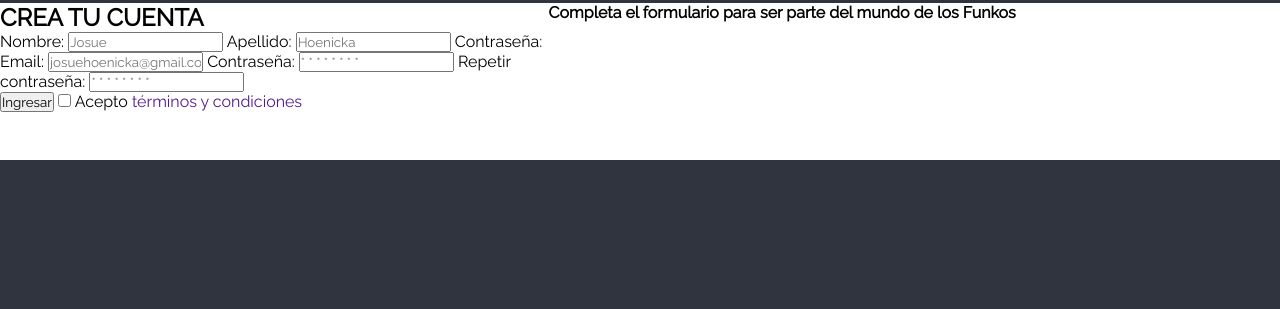
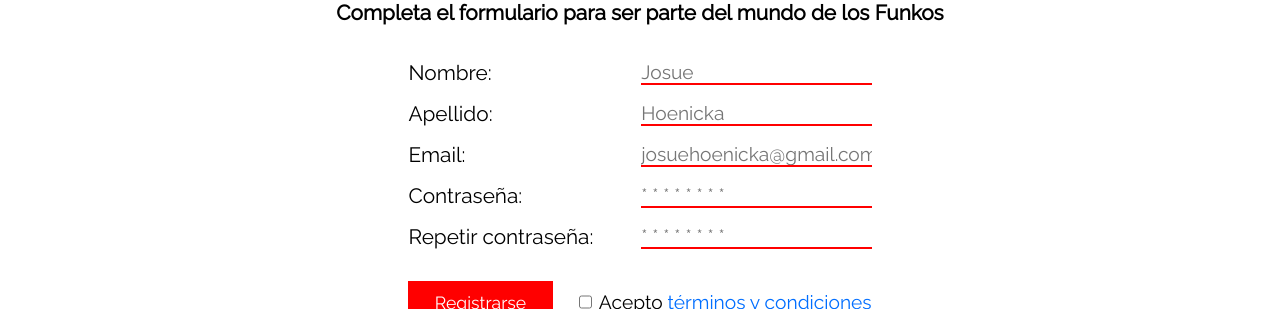
Before and after one commit to josuehoenicka/funkoshop, a plain HTML site: page src/admin/register.html in a window 1280 px wide. Shown: the part 167-476 px from the top of the page. Drawn offline with Linux system fonts and the light colour scheme.

Commit message:
update register styles / fix admin style code

```diff
--- a/src/admin/register.html
+++ b/src/admin/register.html
@@ -6,7 +6,7 @@
     <meta name="viewport" content="width=device-width, initial-scale=1.0">
     <link rel="icon" type="image/x-icon" href="charmander-1.webp">
     <link rel="stylesheet" href="../../styles/index.css">
-    <link rel="stylesheet" href="../../styles/shop.css">
+    <link rel="stylesheet" href="../../styles/admin.css">
     <title>Josue Hoenicka's FunkShop</title>
 </head>
 <body>
@@ -20,23 +20,33 @@
         </div>
     </nav>
     <main>
-        <h2>CREA TU CUENTA</h2>
-        <h4>Completa el formulario para ser parte del mundo de los Funkos</h4>
-        <form action="">
+        <h2 class="title-admin-template">CREA TU CUENTA</h2>
+        <h4 class="subtitle-admin-template">Completa el formulario para ser parte del mundo de los Funkos</h4>
+        <form action="" class="form-admin-template">
+            <div class="container-admin-template">
                 <label for="name_register">Nombre:</label>
                 <input type="text" placeholder="Josue" id="name_register">
+            </div>
+            <div class="container-admin-template">
                 <label for="lastname_register">Apellido:</label>
                 <input type="text" placeholder="Hoenicka" id="lastname_register">
-            <label for="password_register">Contraseña:</label>
+            </div>
+            <div class="container-admin-template">
                 <label for="email_register">Email:</label>
                 <input type="text" placeholder="josuehoenicka@gmail.com" id="email_register">
+            </div>
+            <div class="container-admin-template">
                 <label for="password_register">Contraseña:</label>
                 <input type="text" placeholder="* * * * * * * *" id="password_register">
+            </div>
+            <div class="container-admin-template">
                 <label for="repassword_register">Repetir contraseña:</label>
                 <input type="text" placeholder="* * * * * * * *" id="repassword_register">
-            <div>
-                <button>Ingresar</button>
-                <input type="checkbox"> Acepto <a href="">términos y condiciones</a>
+            </div>
+            <div class="secondary-container-admin-template">
+                <button class="btn-register">Registrarse</button>
+                <input type="checkbox" id="input-register">
+                <label for="input-register">Acepto <a href="" class="btn-conditions">términos y condiciones</a></label>
             </div>
         </form>
     </main>
--- a/styles/admin.css
+++ b/styles/admin.css
@@ -7,13 +7,10 @@ main {
     margin-top: 1.5em;
 }
 
+/* containers */
+
 .form-admin-template {
-    margin: .5em 0;
-}
-
-.title-admin-template {
-    font-size: 2em;
-    margin-bottom: .5em;
+    margin: 1em 0;
 }
 
 .container-admin-template {
@@ -21,6 +18,30 @@ main {
     justify-content: space-between;
     padding: .5em 0;
 }
+
+.secondary-container-admin-template, .third-container-admin-template {
+    display: flex;
+    justify-content: center;
+    margin: 1.5em 0;
+}
+
+.third-container-admin-template {
+    flex-direction: column;
+}
+
+/* titles */
+
+.title-admin-template {
+    font-size: 2em;
+    margin-bottom: .5em;
+}
+
+.subtitle-admin-template {
+    font-size: 1.3em;
+    margin-bottom: .55em;
+}
+
+/* inputs */
 
 .container-admin-template input {
     border: none;
@@ -32,26 +53,25 @@ main {
     text-align: left;
 }
 
+.secondary-container-admin-template input {
+    margin: 0 .5em 0 2em;
+}
+
+/* labels */
+
 .container-admin-template label {
     font-size: 1.3em;
 }
 
-.secondary-container-admin-template input {
-    margin: 0 .5em 0 2em;
-}
 
 .secondary-container-admin-template label {
     padding: .5em 0; /* btn-login */
     font-size: 1.2em;
 }
 
-.secondary-container-admin-template, .third-container-admin-template {
-    display: flex;
-    justify-content: center;
-    margin: 1.5em 0;
-}
+/* buttons */
 
-.btn-login {
+.btn-login, .btn-register {
     border: none;
     outline: none;
     padding: .5em 1.5em; /* secondary-container-admin-template label */
@@ -60,10 +80,15 @@ main {
     font-size: 1.1em;
 }
 
-.btn-forget {
+.btn-forget, .btn-conditions, .btn-create {
     border: none;
     outline: none;
     background-color: transparent;
     font-size: 1em;
     color: #006eff;
 }
+
+.btn-create {
+    color: #ff0000;
+    margin: 1.3em 0;
+}
--- a/styles/index.css
+++ b/styles/index.css
@@ -36,7 +36,7 @@ nav {
     justify-content: space-between;
     width: 100%;
     background-color: #30343F;
-    padding: 50px 75px 50px 70px;
+    padding: 10px 75px 10px 70px;
 }
 
 .navbar {
```
Also changed, not shown: src/admin/login.html (+1 -0 lines). Lines whose indentation alone changed are shown as unchanged.
